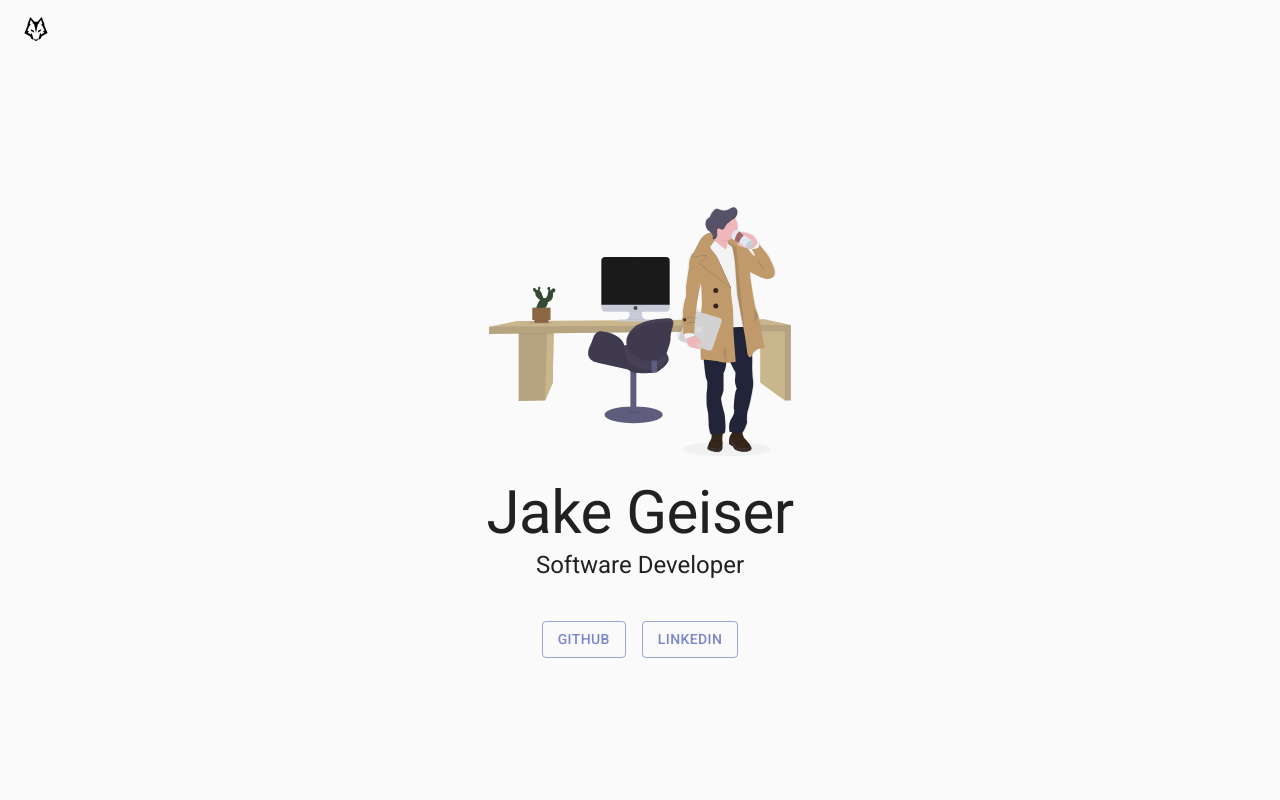
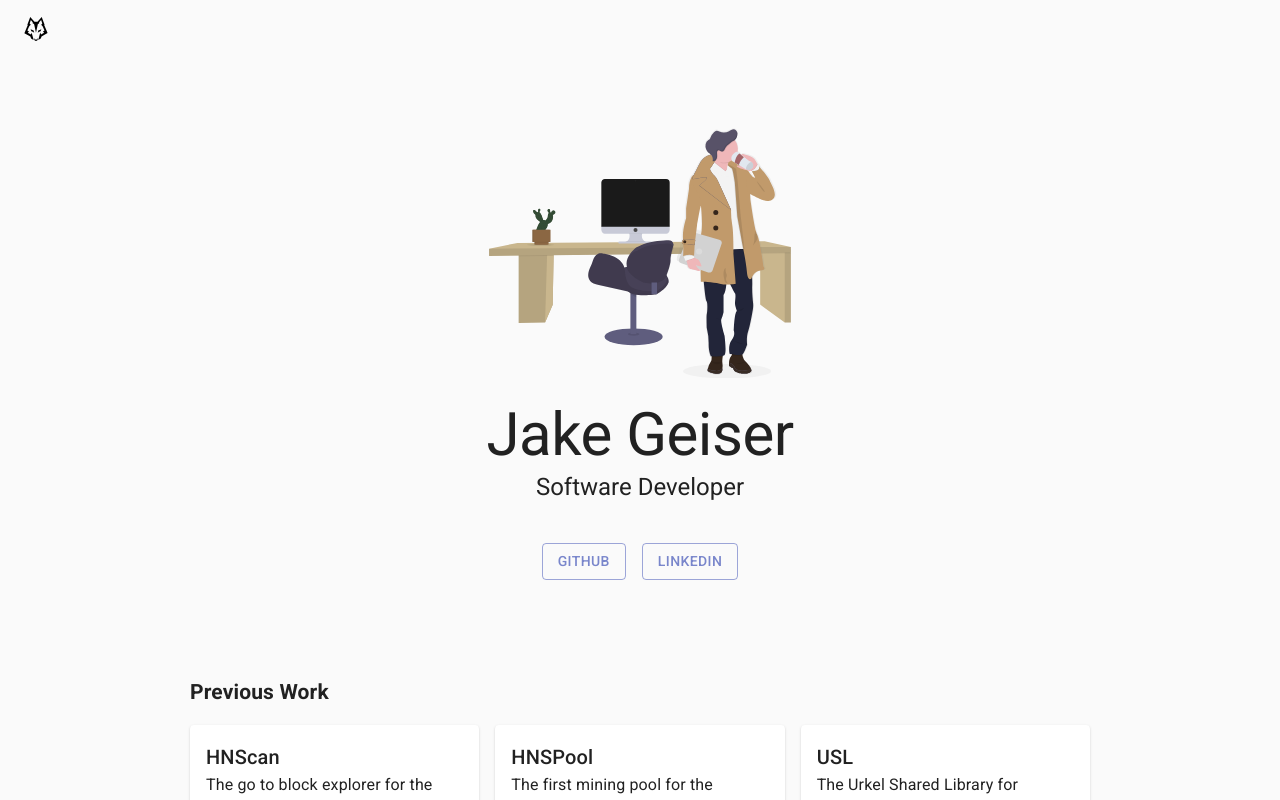
Before and after one commit to JGeiser9/jakegeiser.com, a React (Create React App) app: page / in a window 1280 px wide. Shown: the top 800 px of the page. Built offline with nearby package versions, Linux system fonts and the light colour scheme.

Commit message:
adjust hero size/padding

```diff
--- a/src/components/navigation/Navbar.js
+++ b/src/components/navigation/Navbar.js
@@ -25,7 +25,7 @@ const styles = (theme) => ({
   },
 });
 
-const Navbar = withStyles(styles)(({ classes, theme }) => (
+const Navbar = withStyles(styles)(({ classes }) => (
   <AppBar position="fixed" className={classes.navbar}>
     <Toolbar>
       {/* <IconButton edge="start" aria-label="menu">
--- a/src/components/sections/Hero.js
+++ b/src/components/sections/Hero.js
@@ -11,7 +11,8 @@ import { Developer } from "components/svg";
 // TODO: move styles into a shared/theme folder
 const styles = (theme) => ({
   heroBox: {
-    minHeight: "calc(100vh - 64px)",
+    paddingTop: theme.spacing(8),
+    paddingBottom: theme.spacing(10),
   },
   heroImage: {
     [theme.breakpoints.down("sm")]: {
```
